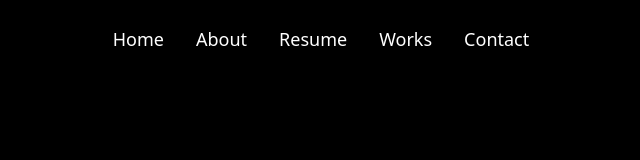
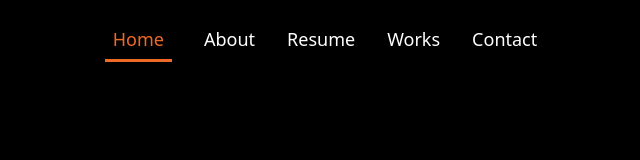
Before and after one commit to abdrhmnsaeed/My-Portfolio, a plain HTML site: page index.html in a window 1280 px wide. Both pictures are taken after a click on the link "Home". Shown: the whole page, without its empty margins (319-959 px from the left). Drawn offline with nearby package versions, Linux system fonts and the light colour scheme.

Commit message:
minor edits on the nav

```diff
--- a/index.html
+++ b/index.html
@@ -27,12 +27,18 @@
             transition: all 0.6s ease;
         }
 
-        .nav-item .active{
-            border-bottom: #fff;
+        a.active{
+            padding: .5rem;
+            border-bottom: 3px solid #ef6927;
+            color: #ef6927;
         }
 
         .nav-item:hover::after {
             transform: scaleX(1);
+        }
+
+        .nav-item.active:hover::after {
+            transform: scaleX(0) !important;  /* Override hover transformation */
         }
     </style>
 
@@ -44,7 +50,7 @@
         <nav class="navbar flex items-center justify-center gap-1">
             <ul class="nav-links flex gap-4 list-none">
                 <li class="nav-item">
-                    <a class="nav-link text-white text-lg font-medium underline-none" href="#">Home</a>
+                    <a class="nav-link text-white text-lg font-medium underline-none active" href="#">Home</a>
                 </li>
                 <li class="nav-item">
                     <a class="nav-link text-white text-lg font-medium underline-none" href="#">About</a>
@@ -63,4 +69,6 @@
     </div>
 
 </body>
+
+<script src="./js/script.js"></script>
 </html>
--- /dev/null
+++ b/js/script.js
@@ -0,0 +1,8 @@
+const navLinks = document.querySelectorAll('.nav-link');
+
+navLinks.forEach(link => {
+    link.addEventListener('click', function() {
+        navLinks.forEach(otherLink => otherLink.classList.remove('active'));
+        this.classList.add('active');
+    });
+});
```
